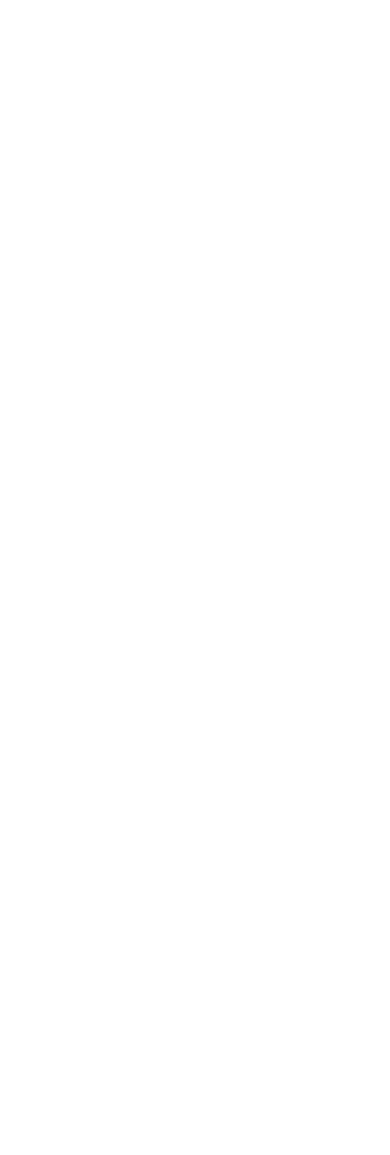
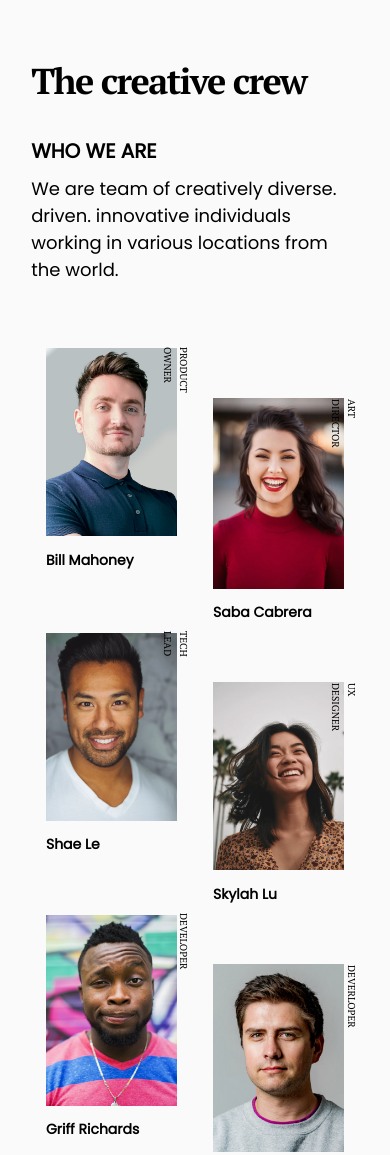
Before and after one commit to AshwinKumar-V/MyTeam, a plain HTML site: page index.html in a window 390 px wide. Shown: the top 1155 px of the page. Before the commit the page ends 844 px from the top, so only its background shows below. Drawn offline with Linux system fonts and the light colour scheme.

Commit message:
task completed

```diff
--- /dev/null
+++ b/css/styles.css
@@ -0,0 +1,171 @@
+@font-face {
+    font-family: Montserrat;
+    src: url('fonts/Montserrat-Regular.ttf');
+}
+@font-face {
+    font-family: Poppins;
+    src: url('fonts/Poppins-Regular.ttf');
+}
+@font-face {
+    font-family: PT Serif;
+    src: url('fonts/PTSerif-Bold.ttf');
+}
+@font-face {
+    font-family: PT Serif -R;
+    src: url('fonts/PTSerif-Regular.ttf');
+}
+
+*{
+    margin:0;
+}
+
+body{
+    display: flex;
+    flex-direction: column;
+    background: #FAFAFA;
+}
+
+.content{
+    margin:8% 14%;
+}
+
+header{
+    display: flex;
+    justify-content: space-around;
+    font-family: Poppins;
+    line-height: 27px;
+}
+
+    header h1{
+        font-size: 36px;
+        line-height: 48px;
+        font-family: PT Serif;
+        font-weight: bold;
+        letter-spacing: -0.045em;
+    }
+
+    .who-we-are{
+        width: 40%;
+        padding-left: 10%;
+    }
+
+    .who-we-are h2{
+        font-weight: 640;
+        font-size: 18px;
+        text-transform: uppercase;
+    }
+
+    .who-we-are p{
+        margin-top: 3%;
+        font-size: 18px;
+        font-weight: 440;
+    }
+
+footer{
+    padding: 2% 4%;
+    font-weight: 500;
+    font-size: 14px;
+    line-height: 17px;
+    color: #BDBDBD;
+    font-family: Montserrat;
+    align-self: center;
+}
+
+.main{
+    display: flex;
+    flex-wrap: wrap;
+    justify-content: space-between;
+    margin: 9% 0 0;
+}
+
+    .item{
+        width:24%;
+        padding:1% 4.5%;
+        position: relative;
+    }
+
+        .item img{
+            width:100%;
+        }
+
+    .name{
+        font-family: Poppins;
+        font-weight: bold;
+        font-size: 18px;
+        line-height: 27px;
+        margin-top: 5%;
+    }
+
+    .work{
+        width: fit-content;
+        font-family: PT Serif -R;
+        font-size: 12px;
+        line-height: 16px;
+        text-transform: uppercase;
+        transform: rotate(90deg);
+        transform-origin: 0 0;
+        position: absolute;
+        display: inline;
+        margin-left: 9%;
+        top: -5%;
+    }
+
+    .main :nth-child(3n-1){
+        margin-top: 10%;
+    }
+
+
+@media screen and (max-width:900px){
+    header h1{
+        font-size: 26px;
+    }
+    .who-we-are h2{
+        font-size: 16px;
+    }
+    .who-we-are p{
+        font-size: 14px;
+    }
+    .name{
+        font-size: 14px;
+    }
+
+    .work{
+        font-size: 10px;
+    }
+}
+
+@media screen and (max-width:700px){
+    .content{
+        margin: 8%;
+    }
+
+    header{
+        flex-direction: column;
+    }
+    header h1{
+        margin-top: 8%;
+        font-size: 36px;
+    }
+    .who-we-are{
+        padding: 10% 0;
+        width: 100%;
+    }
+    .who-we-are h2{
+        font-size: 20px;
+    }
+    .who-we-are p{
+        font-size: 18px;
+    }
+
+    .item{
+        width:40%;
+    }
+
+    .item:nth-child(3n-1){
+        margin-top: 0;
+    }
+
+    .item:nth-child(even){
+        margin-top: 15%;
+    }
+}
--- a/index.html
+++ b/index.html
@@ -3,8 +3,55 @@
     <head>
         <meta charset="utf-8">
         <title>MyTeam</title>
+        <link rel="stylesheet" href="css/styles.css">
     </head>
     <body>
 
+    <div class="content">
+        <header>
+            <h1>The creative crew</h1>
+            <div class="who-we-are">
+                <h2>WHO WE ARE</h2>
+                <p>We are team of creatively diverse. driven. innovative individuals working in various locations from the world.</p>
+            </div>
+        </header>
+
+        <div class="main">
+            <div class="item">
+                <img src="img/photo1.png" alt="image1">
+                <p class="work">Product owner</p>
+                <p class="name">Bill Mahoney</p>
+            </div>
+            <div class="item">
+                <img src="img/photo2.png" alt="image2">
+                <p class="work">Art director</p>
+                <p class="name">Saba Cabrera</p>
+            </div>
+            <div class="item">
+                <img src="img/photo3.png" alt="image3">
+                <p class="work">Tech Lead</p>
+                <p class="name">Shae Le</p>
+            </div>
+            <div class="item">
+                <img src="img/photo4.png" alt="image4">
+                <p class="work">UX Designer</p>
+                <p class="name">Skylah Lu</p>
+            </div>
+            <div class="item">
+                <img src="img/photo5.png" alt="image5">
+                <p class="work">Developer</p>
+                <p class="name">Griff Richards</p>
+            </div>
+            <div class="item">
+                <img src="img/photo6.png" alt="image6">
+                <p class="work">Deverloper</p>
+                <p class="name">Stan John</p>
+            </div>
+        </div>
+    </div>
+        <footer>
+            <p>created by <strong><u>AshwinKumar-V</u></strong> - devChallenges.io</p>
+        </footer>
+
     </body>
 </html>
```
Also changed, not shown: css/fonts/Montserrat-Regular.ttf (added), css/fonts/PTSerif-Bold.ttf (added), css/fonts/PTSerif-Regular.ttf (added), css/fonts/Poppins-Regular.ttf (added).
